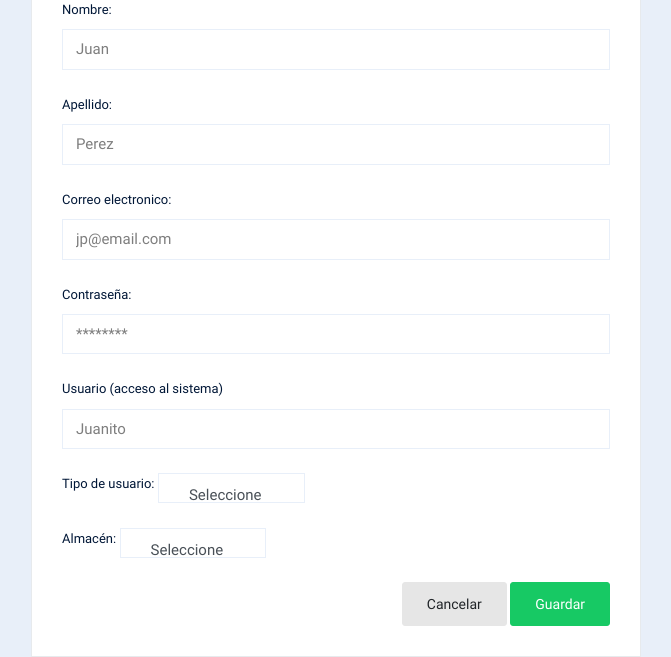
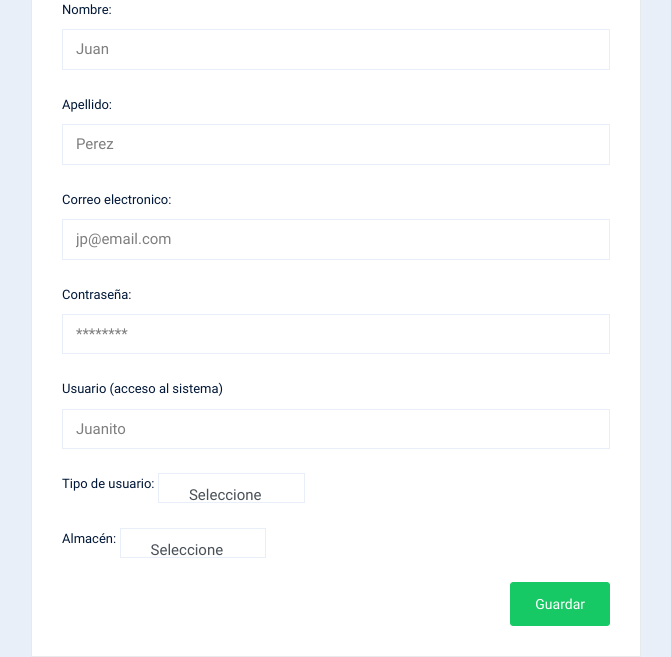
Before and after one commit to Lebers/front_WooCommerce, a Django app: page /usuario/nuevo/warehouse in a window 1280 px wide. Shown: the part 156-813 px from the top of the page, without its empty margins (304-975 px from the left). Run offline with Django 5.2, Linux system fonts and the light colour scheme; a user stored in the database is signed in; some libraries are stand-ins or nearby versions.

Commit message:
Update nuevo_usuario_warehouse.html

```diff
--- a/usuario/templates/nuevo_usuario_warehouse.html
+++ b/usuario/templates/nuevo_usuario_warehouse.html
@@ -72,7 +72,6 @@
 
 
                           <div class="text-right">
-                            <button class="btn btn-light">Cancelar</button>
                             <button type="submit" class="btn btn-success  ">Guardar</button>
 
                         </div>
@@ -122,6 +121,7 @@
                 }),
                 success: function(response) {
                     toasty.success(response.message);
+                    window.location.href = '/listUsers';
                 },
                 error: function(xhr, status, errorMessage) {
                     console.log('Error:', errorMessage);
```
